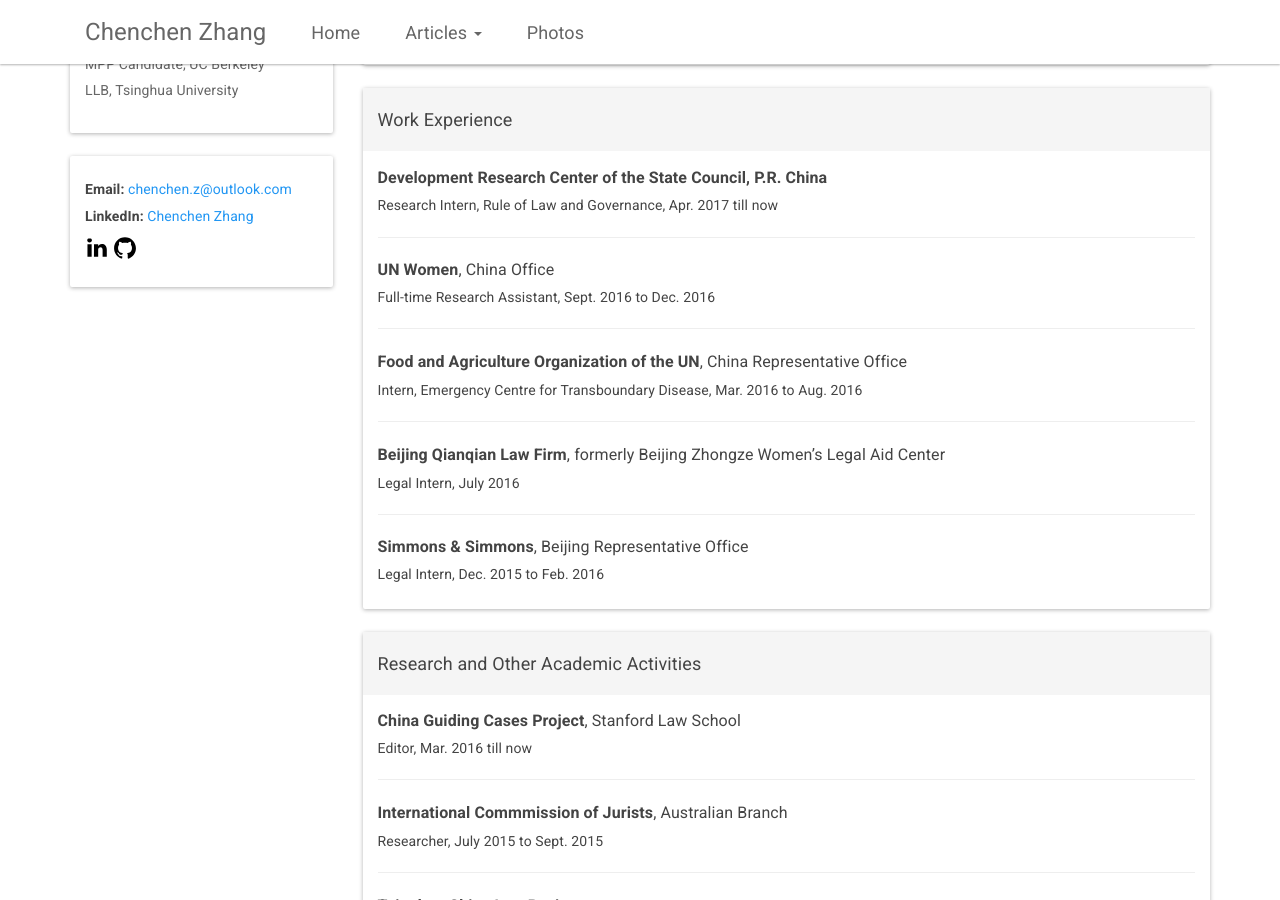
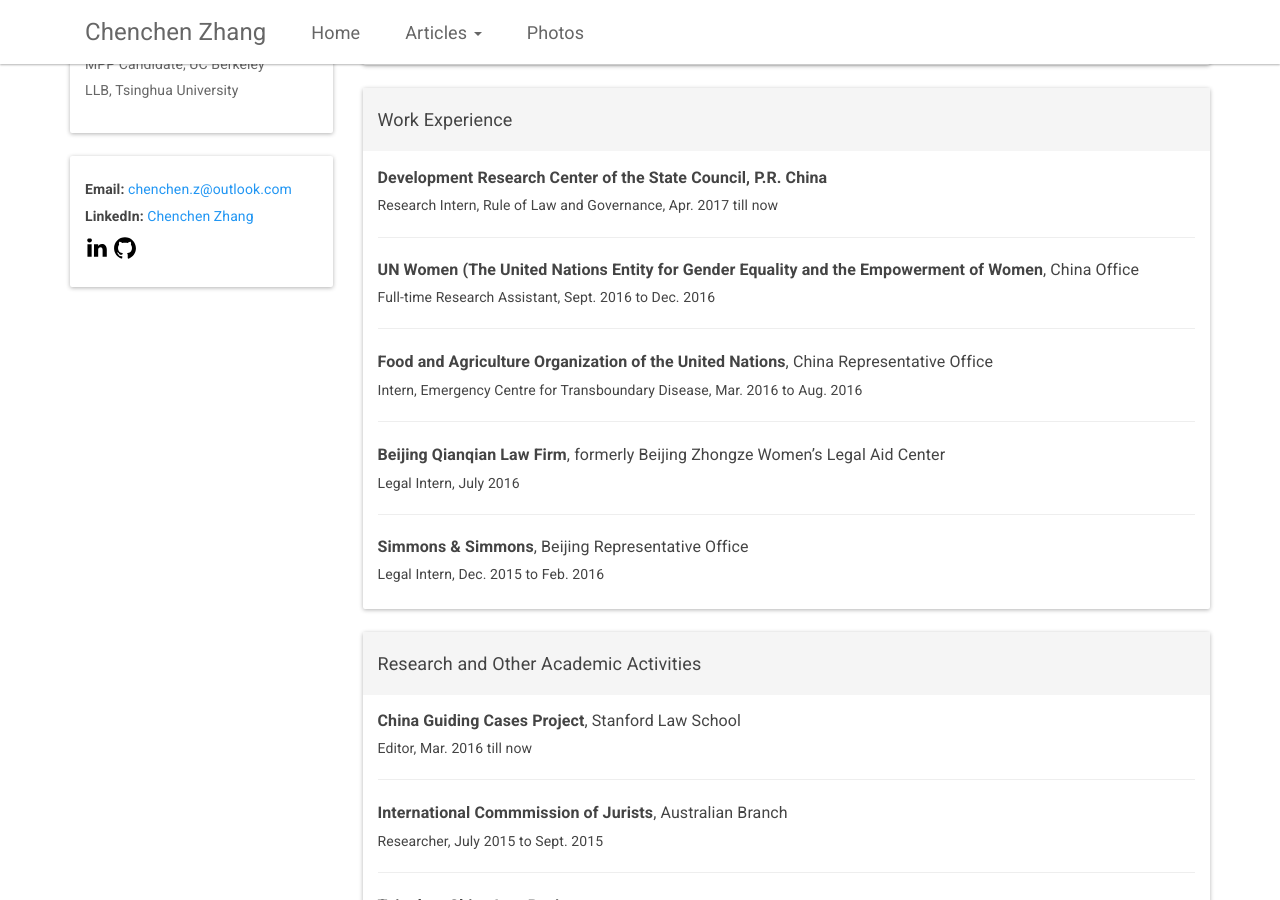
Before and after one commit to CeciliaZhang/-CeciliaZhang-.github-io, a Jekyll site: the page built from index.html, in a window 1280 px wide and 900 px high, scrolled down 388 px. Built offline with Jekyll 4.4.1, drawn with Linux system fonts in a browser that asks for light colours; nearby versions of some CDN libraries.

Commit message:
Update experiences.html

```diff
--- a/_includes/experiences.html
+++ b/_includes/experiences.html
@@ -6,10 +6,10 @@
         <h5 style="line-height: 120%;"><b>Development Research Center of the State Council, P.R. China</b></h5>
         <h6>Research Intern, Rule of Law and Governance, Apr. 2017 till now</h6>
         <hr/>
-        <h5><b>UN Women</b>, China Office</h5>
+        <h5><b>UN Women (The United Nations Entity for Gender Equality and the Empowerment of Women</b>, China Office</h5>
         <h6>Full-time Research Assistant, Sept. 2016 to Dec. 2016</h6>
         <hr/>
-        <h5 style="line-height: 120%;"><b>Food and Agriculture Organization of the UN</b>, China Representative Office</h5>
+        <h5 style="line-height: 120%;"><b>Food and Agriculture Organization of the United Nations</b>, China Representative Office</h5>
         <h6>Intern, Emergency Centre for Transboundary Disease, Mar. 2016 to Aug. 2016</h6>
         <hr/>
         <h5 style="line-height: 120%;"><b>Beijing Qianqian Law Firm</b>, formerly Beijing Zhongze Women’s Legal Aid Center</h5>
```
